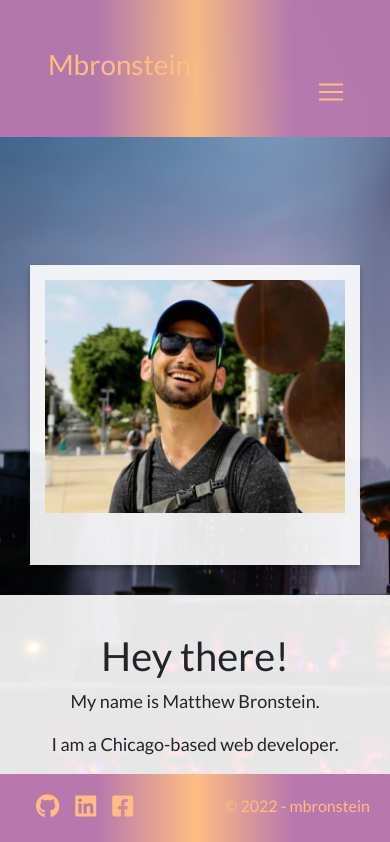
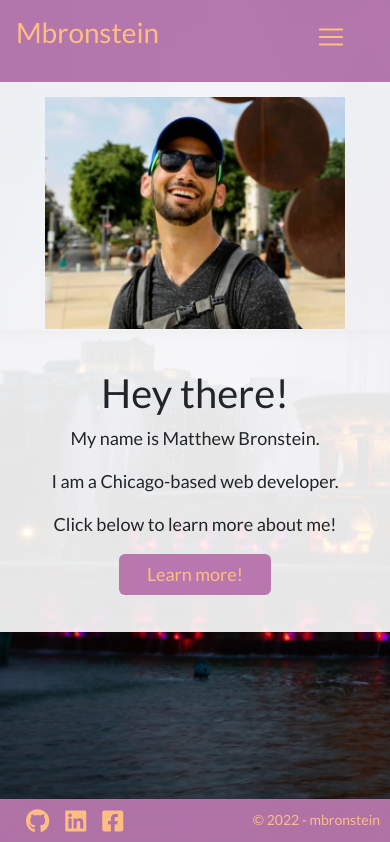
Before and after one commit to mbronstein1/My-Portfolio, a React (Create React App) app: page /#/ in a window 390 px wide. Shown: the top 842 px of the page. Built offline with nearby package versions, Linux system fonts and the light colour scheme.

Commit message:
finalized responsiveness sizing and spacing for home and nav and footer

```diff
--- a/src/components/Footer/Footer.css
+++ b/src/components/Footer/Footer.css
@@ -19,3 +19,16 @@
 .footer-copyright {
     margin-left: auto;
 }
+
+@media screen and (max-width: 400px) {
+    .footer {
+        background-image: none;
+        background-color: rgba(185,120,173, .95);
+        padding: 10px;
+        height: 45px;
+    }
+
+    .footer p {
+        font-size: 14px;
+    }
+}
--- a/src/components/Header/Header.css
+++ b/src/components/Header/Header.css
@@ -12,8 +12,16 @@
 .custom-header {
     color: rgb(255,189,131);
     text-decoration: none;
+    margin: 1rem;
 }
 
 .custom-header:hover {
     color: rgb(255,189,131);
 }
+
+@media screen and (max-width: 400px) {
+    .header {
+        background-image: none;
+        background-color: rgba(185,120,173, .95)
+    }
+}
--- a/src/components/Header/Header.js
+++ b/src/components/Header/Header.js
@@ -8,7 +8,7 @@ export default function Header() {
     return (
         <div className="jumbotron jumbotron-fluid header">
             <div className="d-flex flex-row h-100 justify-content-between">
-                <Link className='m-5 custom-header align-self-center'
+                <Link className='custom-header'
                     to="/">
                     <h1>Mbronstein</h1>
                 </Link>
--- a/src/pages/Home/Home.css
+++ b/src/pages/Home/Home.css
@@ -50,9 +50,11 @@ button.custom-btn:hover {
     .custom-home-container {
         flex-direction: column;
         padding: 0 !important;
+        margin-top: 20px;
     }
     .polaroid {
         margin: 0 0 20px 0;
+        width: 500px;
     }
 
     .text-content {
@@ -62,7 +64,7 @@ button.custom-btn:hover {
     }
 
     .text-content p {
-        font-size: 24px;
+        font-size: 20px;
     }
 
     .text-content h2 {
@@ -70,13 +72,24 @@ button.custom-btn:hover {
     }
 
     .text-content button {
-        font-size: 24px;
+        font-size: 20px;
     }
 }
 
 @media screen and (max-width: 620px) {
+.custom-home-container {
+    margin: 0 0 66px;
+}
+
+    .polaroid {
+        width: 100%;
+        margin: 0;
+        padding-bottom: 0;
+        height: 250px;
+    }
+
     .text-content {
-        margin: 10px 0 0 0;
+        margin: 0;
         width: 100%;
     }
 
@@ -88,3 +101,9 @@ button.custom-btn:hover {
         font-size: 18px;
     }
 }
+
+@media screen and (max-width: 400px) {
+    .custom-home-container {
+        margin-bottom: 41px;
+    }
+}
```
